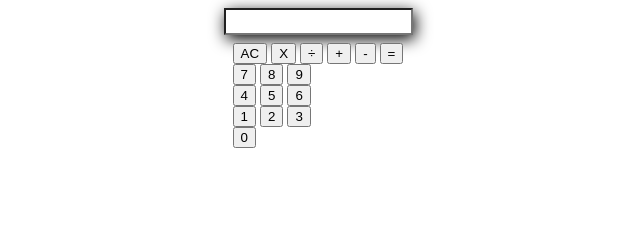
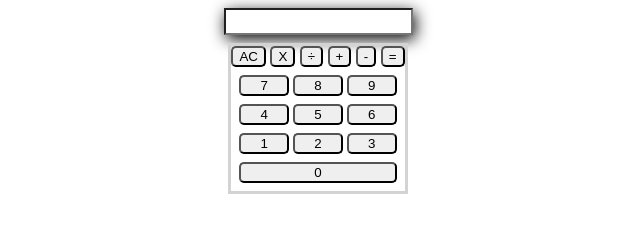
Before and after one commit to FhuSoe/Calculator, a plain HTML site: page index.html in a window 1280 px wide. Shown: the whole page, without its empty margins (322-962 px from the left). Drawn offline with Linux system fonts and the light colour scheme.

Commit message:
Styled the buttons to fill in the gaps

```diff
--- a/style.css
+++ b/style.css
@@ -1,5 +1,6 @@
 body {
     height: 100vh;
+    font-family: sans-serif;
 }
 
 .div-container {
@@ -16,6 +17,22 @@ body {
     margin-bottom: 8px;
 }
 
+button{
+    border-radius: 5px;
+    cursor: pointer;
+    flex-grow: 1;
+}
+
 .buttons {
     flex-direction: column;
+    border: solid lightgray;
 }
+
+.numbers {
+    display: flex;
+    flex-direction: row;
+    justify-content: center;
+    align-items: center;
+    gap: 4px;
+    margin: 8px;
+}
```
